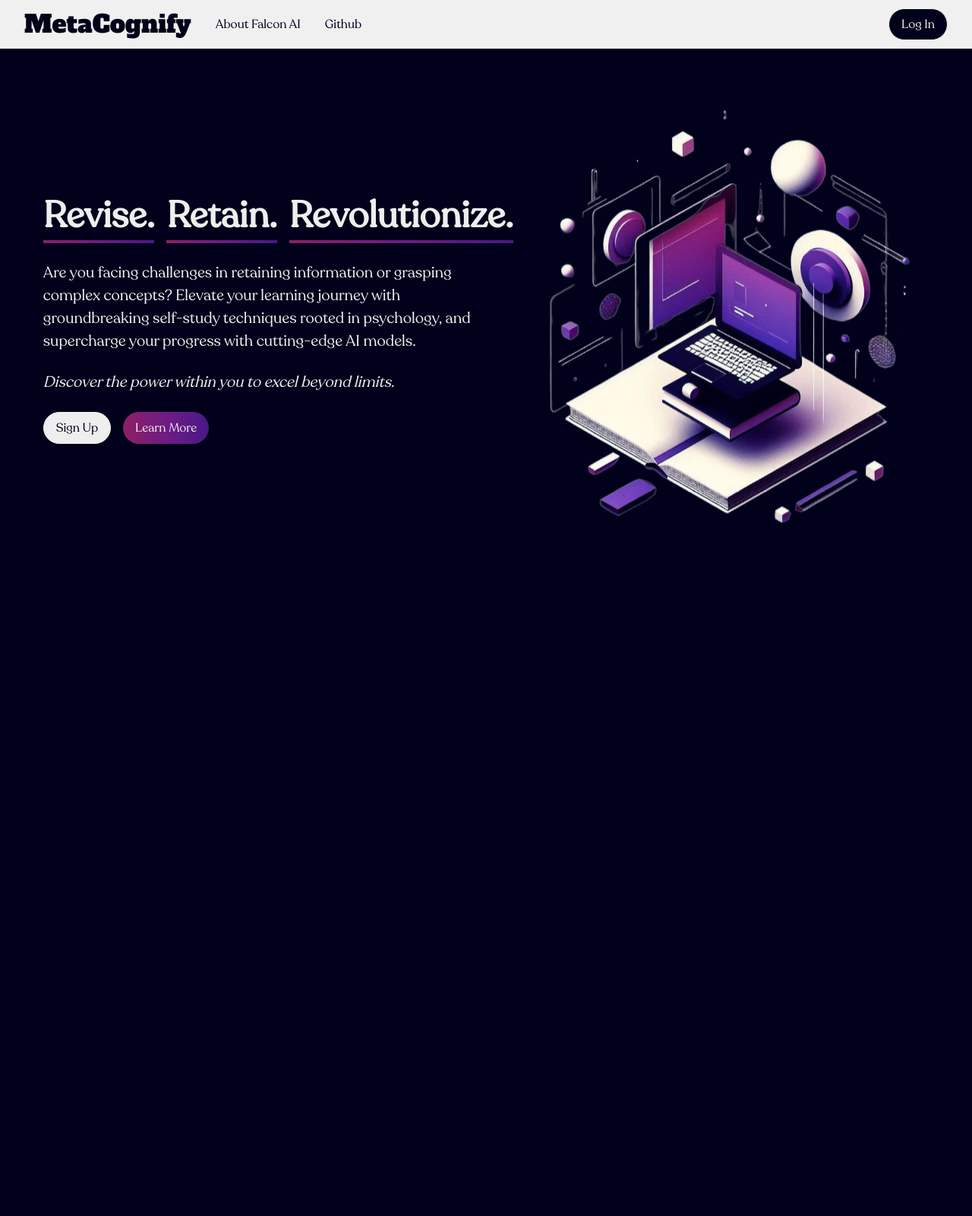
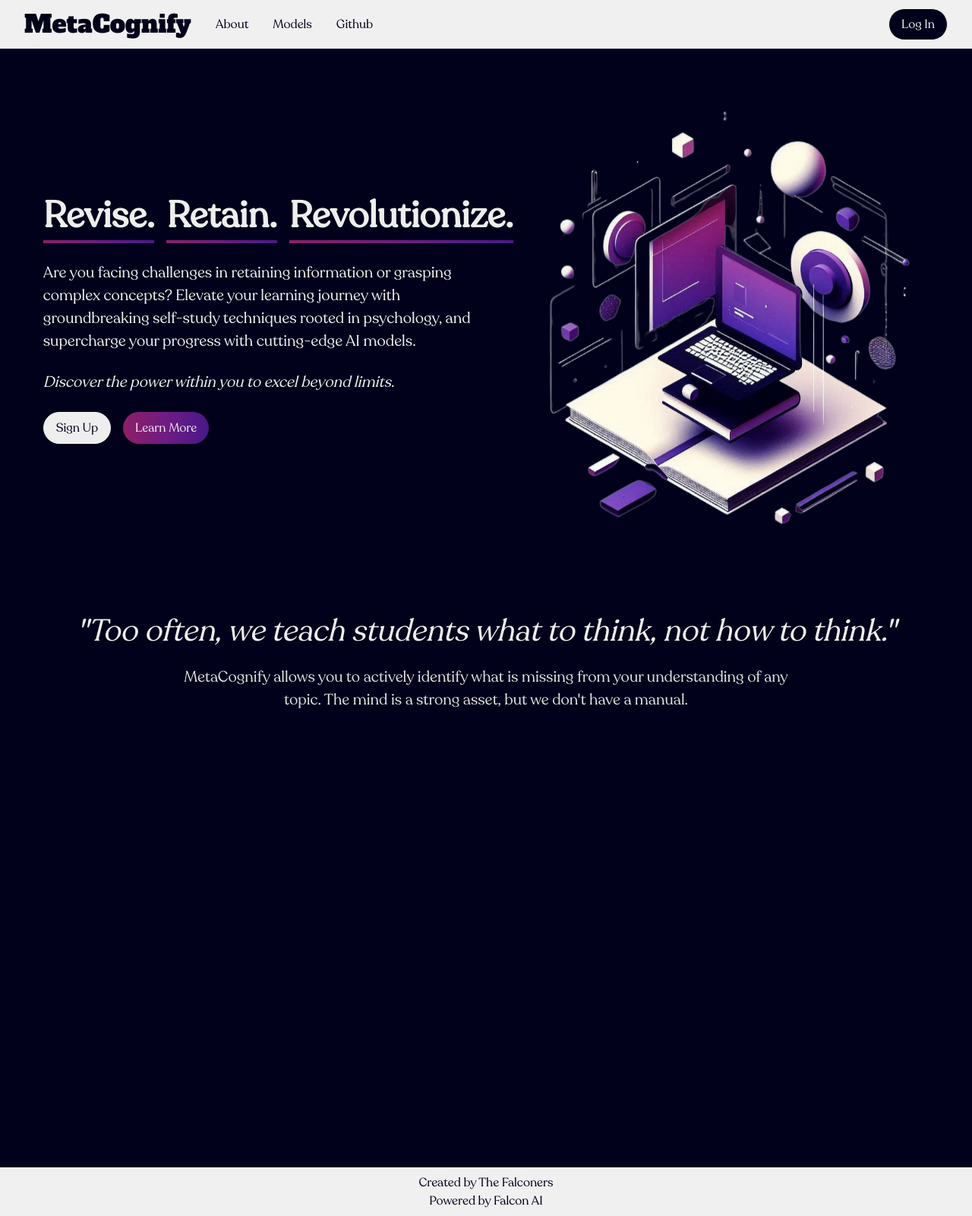
Before and after one commit to AnshanaM/meta-cognify, a Next.js app: page / in a window 1280 px wide. Shown: the whole page at 76% size. Before the commit the page ends 800 px from the top, so only its background shows below. Built offline with nearby package versions, Linux system fonts and the light colour scheme.

Commit message:
navbar update + rough footer

```diff
--- a/src/app/components/Navbar.tsx
+++ b/src/app/components/Navbar.tsx
@@ -8,7 +8,8 @@ export default function Navbar() {
                     <h1 className="logo-text">MetaCognify</h1>
                 </Link>
             <div className="nav-bar-content">
-                <p className="nav-bar-item">About Falcon AI</p>
+                <p className="nav-bar-item">About</p>
+                <p className="nav-bar-item">Models</p>
                 <p className="nav-bar-item">Github</p>
             </div>
             <button className="log-in-button">Log In</button>
--- a/src/app/globals.css
+++ b/src/app/globals.css
@@ -59,6 +59,16 @@ main, .nav-bar, body {
   font-size: 2.0rem; /* Adjust this value as needed */
 }
 
+/* .nav-bar-content {
+  display: flex;
+  flex-grow: 1;
+  align-items: center;
+}
+
+.nav-bar-item {
+  color: #01011B;
+  margin-left: 2rem;
+} */
 .nav-bar-content {
   display: flex;
   flex-grow: 1;
@@ -67,7 +77,28 @@ main, .nav-bar, body {
 
 .nav-bar-item {
   color: #01011B;
-  margin-left: 2rem; /* Adjust spacing between items as needed */
+  margin-left: 2rem;
+  position: relative;
+}
+
+.nav-bar-item::after {
+  content: '';
+  position: absolute;
+  width: 0;
+  height: 4px;
+  left: 0;
+  bottom: 0;
+  background: linear-gradient(to right, #8D1F66, #6F1C84, #481888);
+  transition: width 0.5s ease;
+}
+
+.nav-bar-item:hover::after {
+  width: 100%;
+}
+
+.nav-bar-item:hover{
+  cursor: pointer;
+  border-bottom: 2px solid linear-gradient(to right, #8D1F66, #6F1C84, #481888);
 }
 
 button {
@@ -201,3 +232,36 @@ button {
   height: 4px;
   background: linear-gradient(to right, #8D1F66, #6F1C84, #481888);
 }
+.about-techniques {
+  height:100vh;
+  display: flex;
+  flex-direction: column;
+  align-items: center;
+  padding: 4rem 2rem;
+  text-align: center;
+}
+
+.heading-text {
+  font-size: 2.5rem;
+  margin-bottom: 1rem;
+  color: #F0F0F0; /* Or any color that fits your theme */
+}
+
+.description-text {
+  font-size: 1.25rem;
+  max-width: 800px;
+  color: #E0E0E0; /* Or any color that fits your theme */
+}
+.footer {
+  display: flex;
+  height: 7vh;
+  flex-direction: column;
+  justify-content: center;
+  align-items: center;
+  background-color: rgb(240, 240, 240);
+  padding:2rem;
+}
+
+.footer p{
+  color: #01011B;
+}
--- a/src/app/page.tsx
+++ b/src/app/page.tsx
@@ -1,12 +1,10 @@
 import Image from "next/image";
-import Link from "next/link";
 
 export default function Home() {
   return (
     <main>
       <div className="main-content">
         <div className="text-section">
-        {/* <p className="text-section-p">Students of all ages, this is your calling.</p> */}
           <div className="slogan-group">
             <h1 className="text-gradient-underline"><b>Revise.</b></h1>
             <h1 className="text-gradient-underline"><b>Retain.</b></h1>
@@ -23,6 +21,18 @@ export default function Home() {
           <Image src="/frontpage.png" alt="Front Page" width={800} height={533} />
         </div>
       </div>
+
+      {/* New heading and paragraph */}
+      <section className="about-techniques">
+        <h1 className="heading-text"><i>"Too often, we teach students what to think, not how to think."</i></h1>
+        <p className="description-text">
+          MetaCognify allows you to actively identify what is missing from your understanding of any topic. The mind is a strong asset, but we don't have a manual.
+        </p>
+      </section>
+      <div className="footer">
+        <p>Created by The Falconers</p>
+        <p>Powered by Falcon AI</p>
+      </div>
     </main>
   );
 }
```
